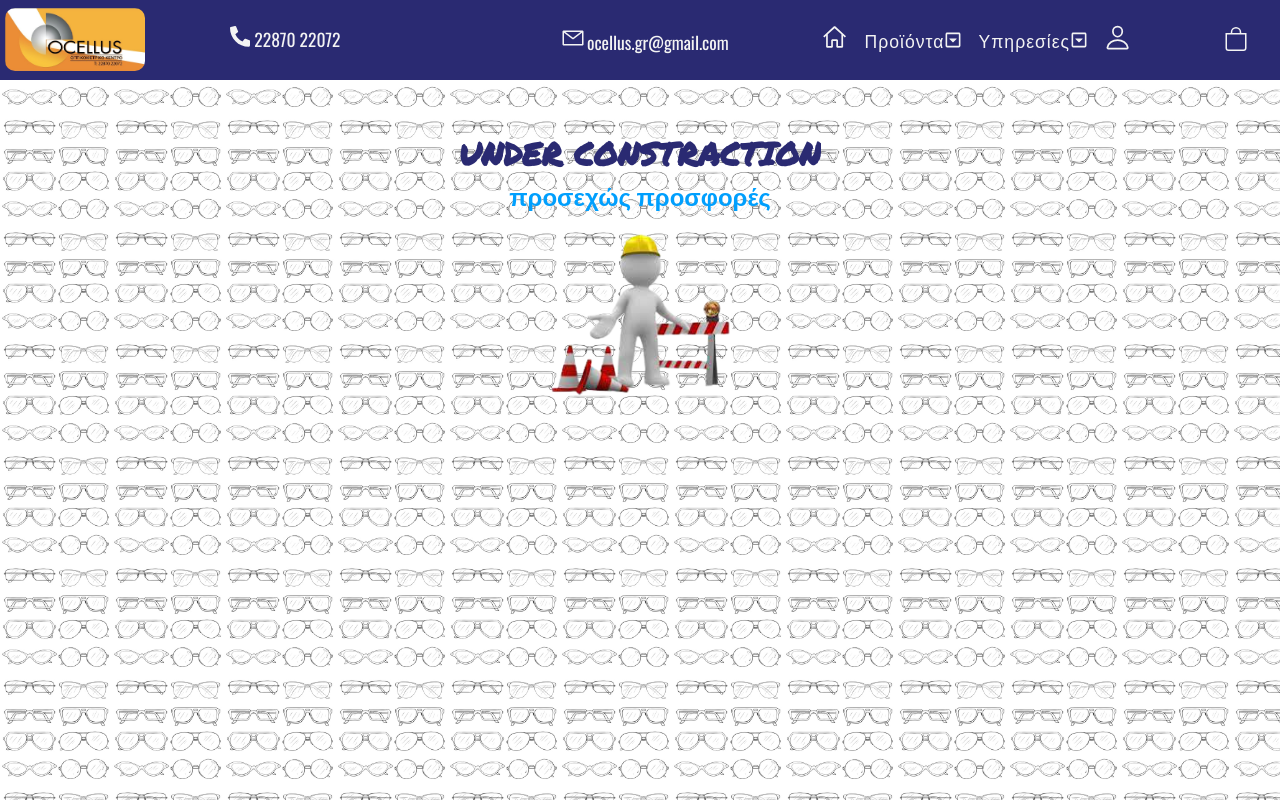
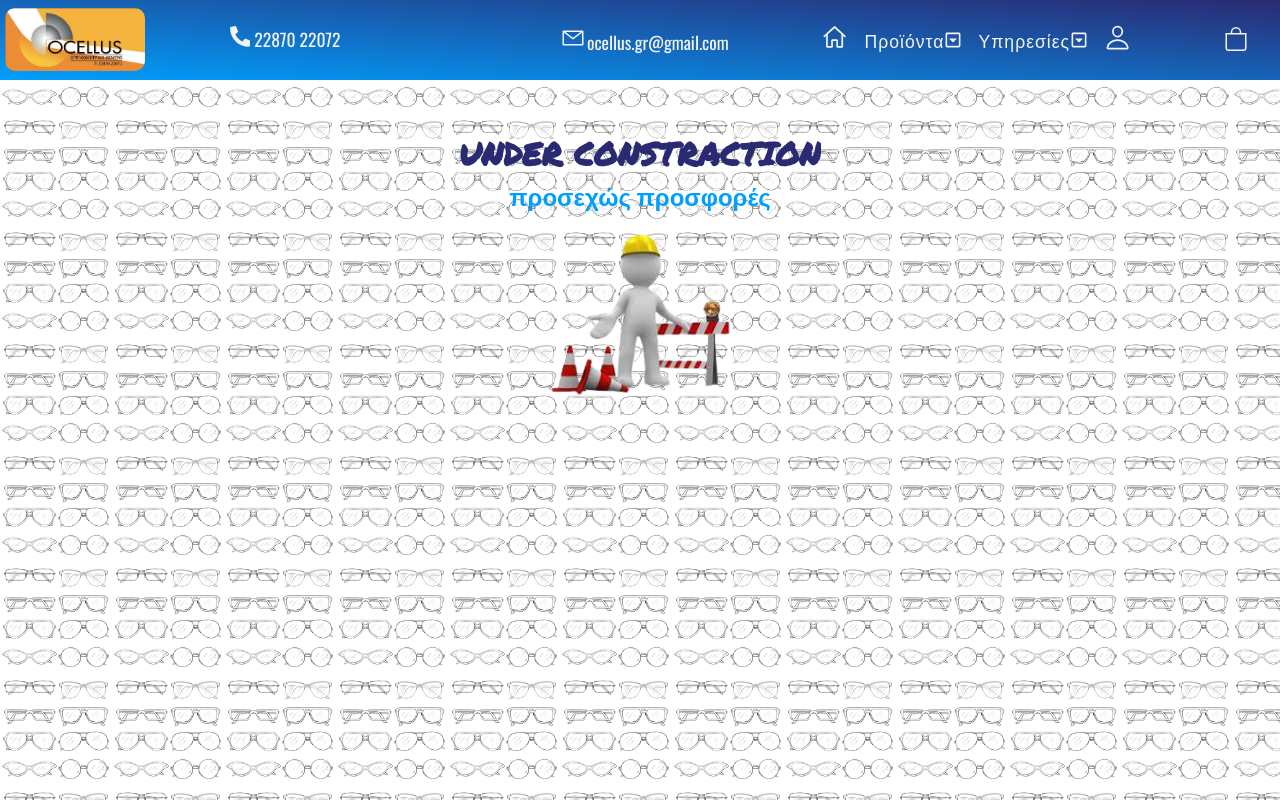
Before and after one commit to gioStam77/site-Ocellus, a React (Create React App) app: page / in a window 1280 px wide. Built offline with nearby package versions, Linux system fonts and the light colour scheme.

Commit message:
gradient

```diff
--- a/src/App.css
+++ b/src/App.css
@@ -72,7 +72,11 @@
 }
 
 .navbar {
-  background: var(--mainBlue);
+  background: linear-gradient(
+    to bottom left,
+    var(--mainBlue),
+    var(--lightBlue)
+  );
 
   height: 80px;
   width: 100%;
```
